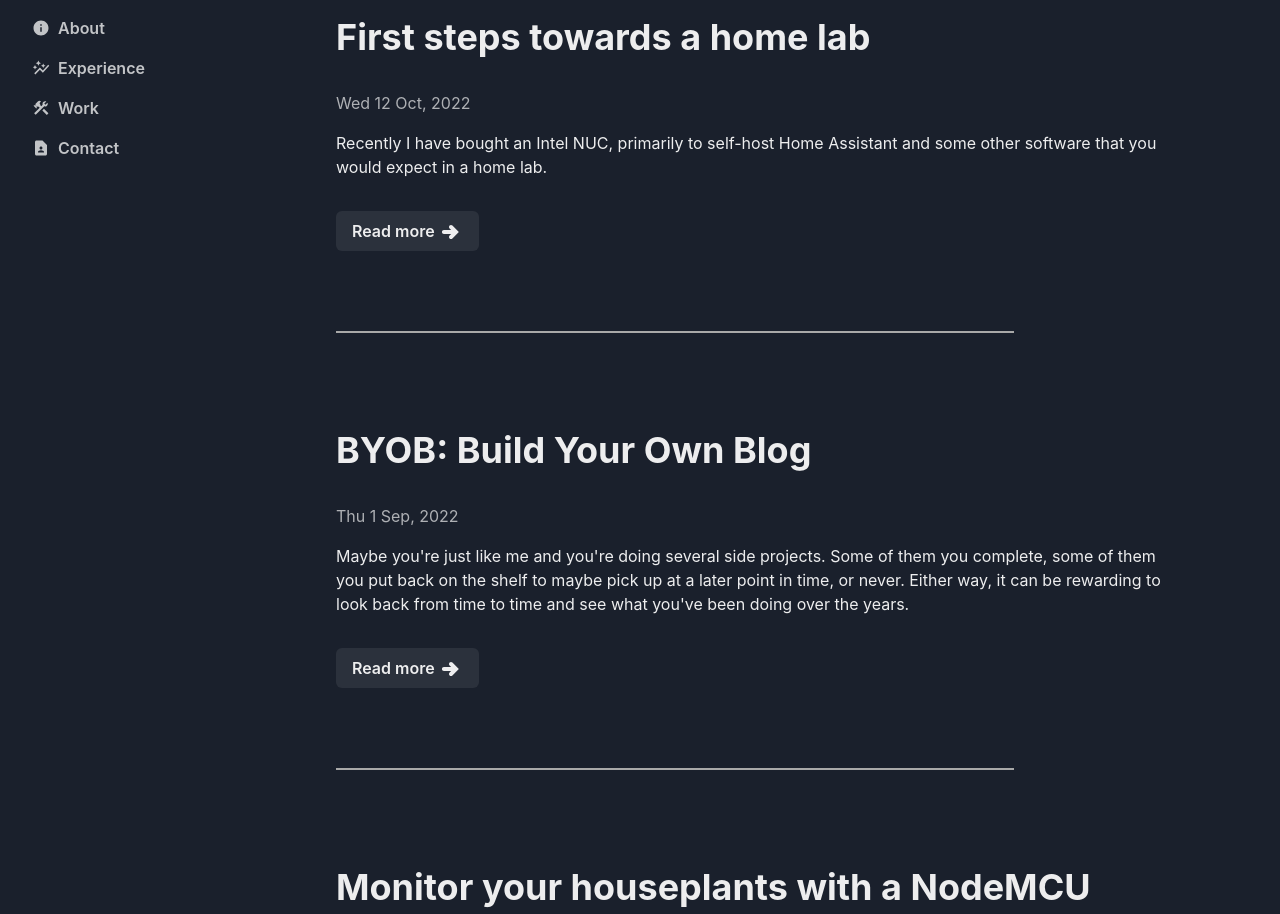
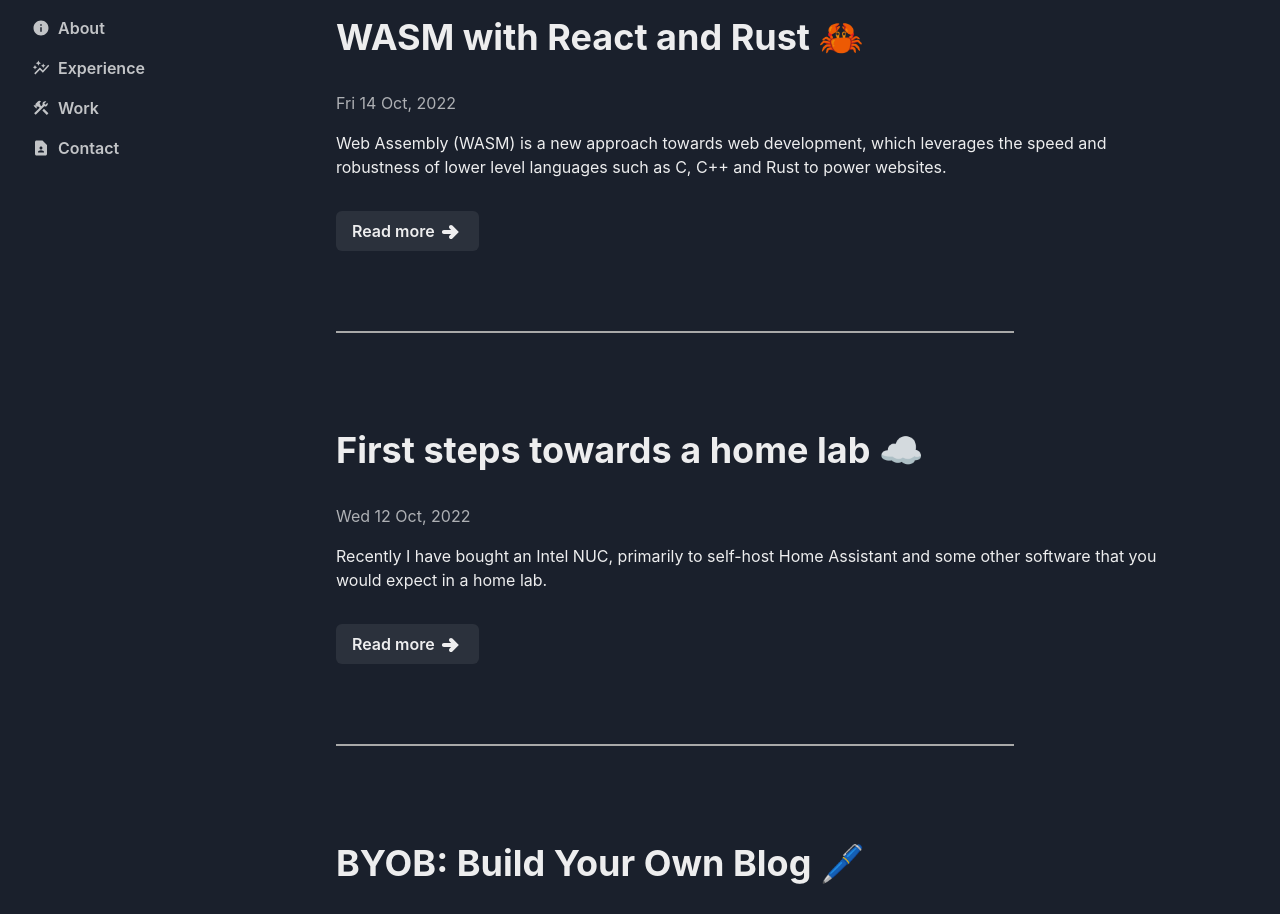
Before and after one commit to danielsteman/vite-blog, a React (Vite) app: page / in a window 1280 px wide. Shown: the part 180-1094 px from the top of the page. Built offline with nearby package versions, Linux system fonts and the light colour scheme.

Commit message:
blog 4 WIP

```diff
--- a/src/routes/Blog.tsx
+++ b/src/routes/Blog.tsx
@@ -7,21 +7,27 @@
   const blogs = [
     {
       id: 1,
-      title: 'Monitor your houseplants with a NodeMCU ESP8266 microcontroller and a capacitive sensor',
+      title: 'Monitor your houseplants with a NodeMCU ESP8266 microcontroller and a capacitive sensor 🌱',
       date: 'Mon 1 Aug, 2022',
       text: 'Often, it\'s hard to observe moisture in soil, making it hard to judge whether your houseplants need water. This is a problem that can be countered with sensors. Of course, sensors need to be hooked up to a device to interpret and process signals. I was looking for a lightweight Arduino-like piece of hardware with integrated Wi-Fi and found the ESP8266.',
     },
     {
       id: 2,
-      title: 'BYOB: Build Your Own Blog',
+      title: 'BYOB: Build Your Own Blog 🖊️',
       date: 'Thu 1 Sep, 2022',
       text: 'Maybe you\'re just like me and you\'re doing several side projects. Some of them you complete, some of them you put back on the shelf to maybe pick up at a later point in time, or never. Either way, it can be rewarding to look back from time to time and see what you\'ve been doing over the years.',
     },
     {
       id: 3,
-      title: 'First steps towards a home lab',
+      title: 'First steps towards a home lab ☁️',
       date: 'Wed 12 Oct, 2022',
       text: 'Recently I have bought an Intel NUC, primarily to self-host Home Assistant and some other software that you would expect in a home lab.',
+    },
+    {
+      id: 4,
+      title: 'WASM with React and Rust 🦀',
+      date: 'Fri 14 Oct, 2022',
+      text: 'Web Assembly (WASM) is a new approach towards web development, which leverages the speed and robustness of lower level languages such as C, C++ and Rust to power websites.',
     },
   ];
   return (
```
Also changed, not shown: public/content/blog4.md (added, +16 -0 lines).
